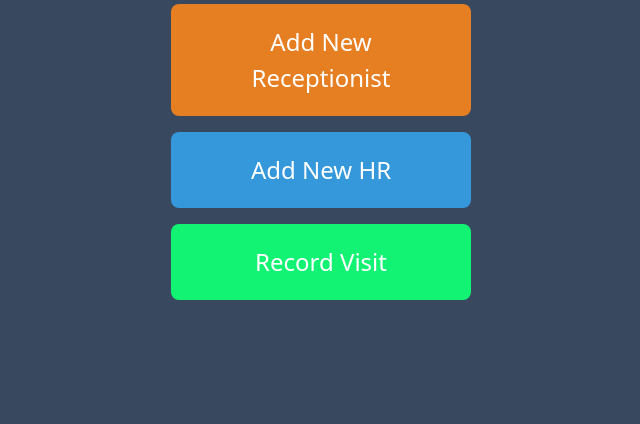
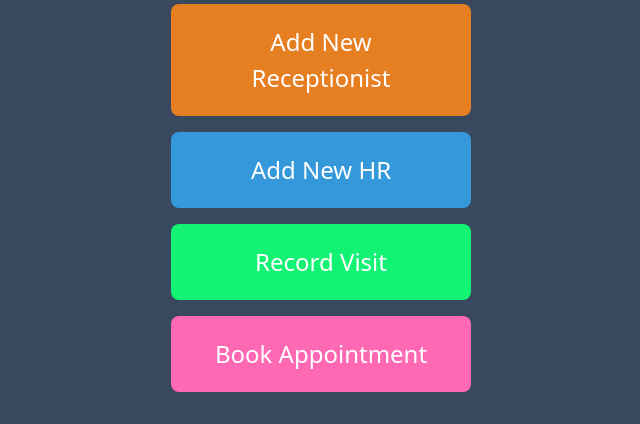
Before and after one commit to Mustafa-Hamam/EMR, a FastAPI app: page / in a window 1280 px wide. Shown: the part 400-824 px from the top of the page, without its empty margins (319-959 px from the left). Before the commit the page ends 700 px from the top, so only its background shows below. Run offline with FastAPI, Linux system fonts and the light colour scheme.

Commit message:
added booking feature

```diff
--- a/EMR_core/templates/home.html
+++ b/EMR_core/templates/home.html
@@ -56,6 +56,7 @@
         .btn-addreceptionist { background-color: #e67e22; color: white; }
         .btn-addhr { background-color: #3498db; color: white; }
         .btn-addvisit { background-color: #12f373; color: white; }
+        .btn-book { background-color: #ff69b4; color: white; } /* Pink button for booking */
     </style>
 </head>
 <body>
@@ -81,5 +82,8 @@
     <div class="button-container">
         <a href="/newvisit" class="btn btn-custom btn-addvisit">Record Visit</a>
     </div>
+    <div class="button-container">
+        <a href="/newbooking" class="btn btn-custom btn-book">Book Appointment</a>
+    </div>
 </body>
 </html>
```
